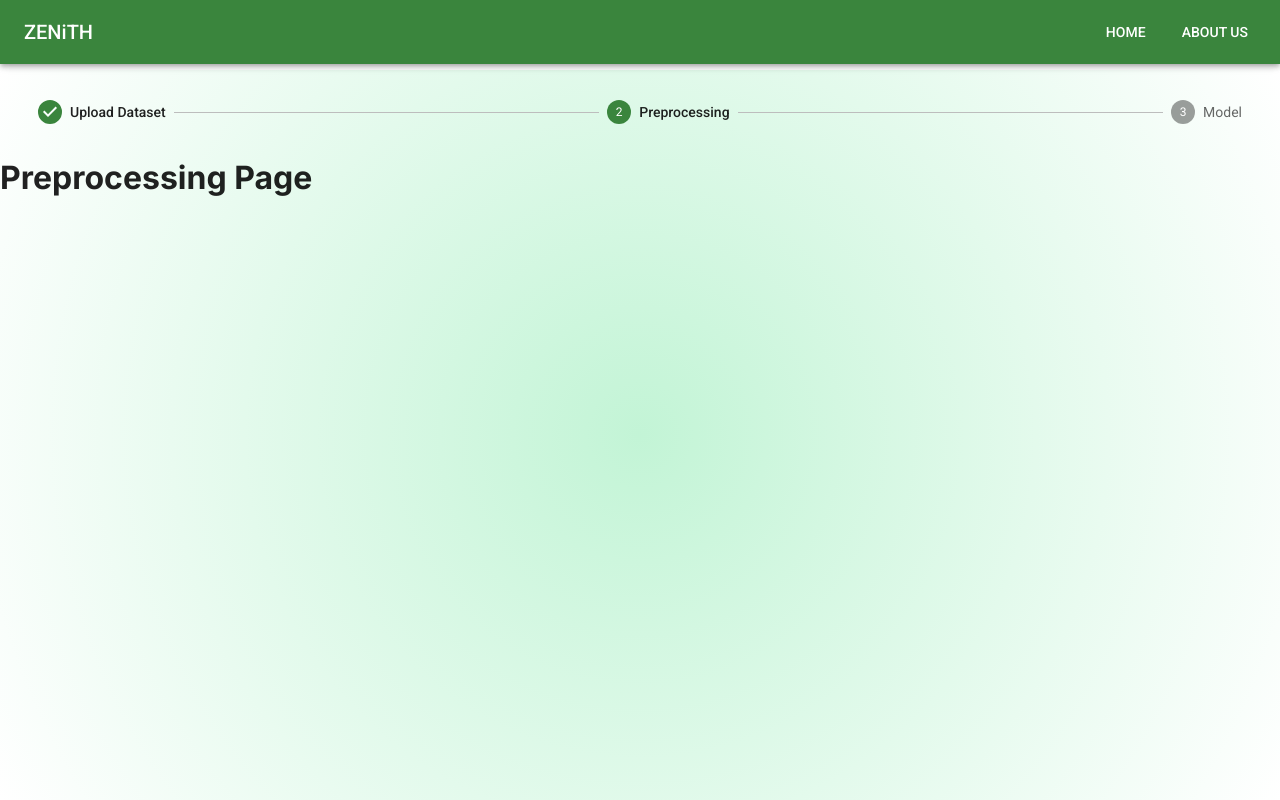
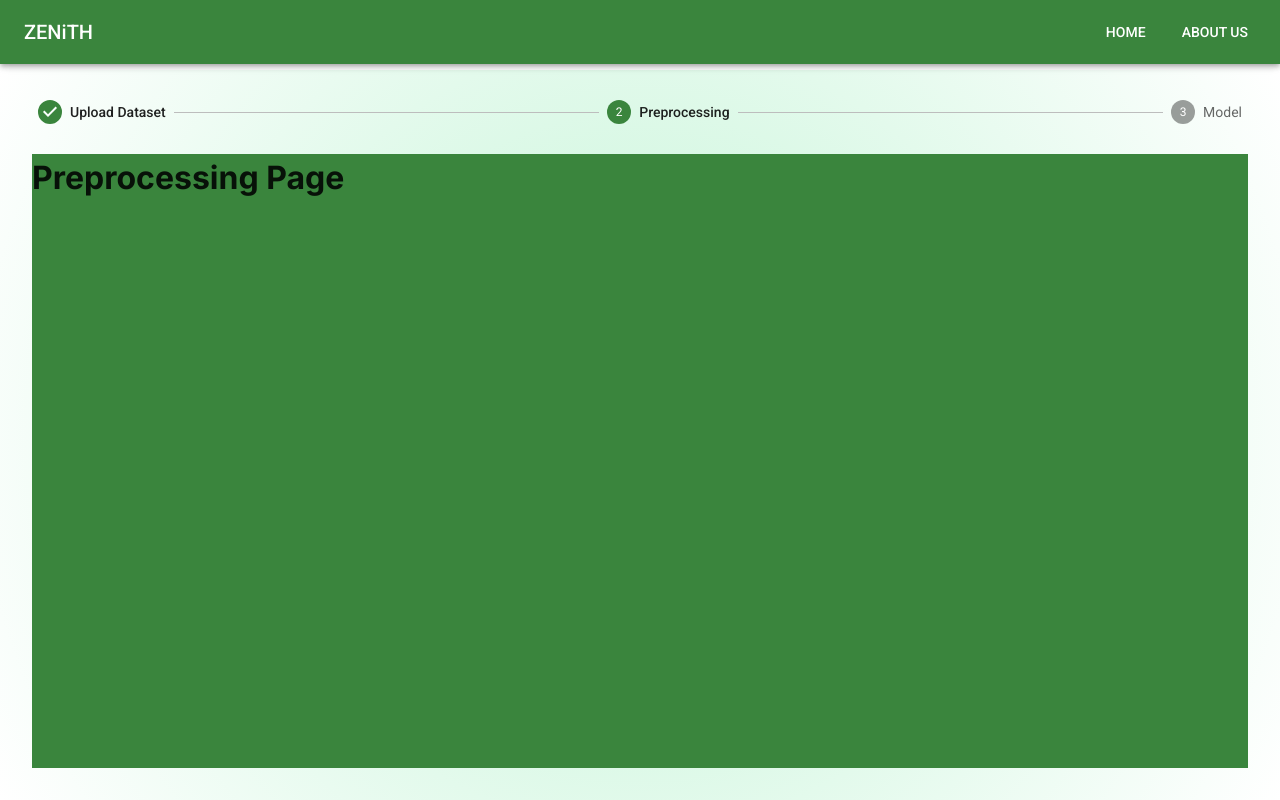
Before and after one commit to aniruddh622003/ZENITH-Sklearn-GUI, a Next.js app: page /flow/preprocess in a window 1280 px wide. Built offline with nearby package versions, Linux system fonts and the light colour scheme.

Commit message:
started working

```diff
--- a/src/app/flow/preprocess/page.jsx
+++ b/src/app/flow/preprocess/page.jsx
@@ -1,10 +1,18 @@
+import { Box } from "@mui/material";
 import React from "react";
 
 const Preprocess = () => {
   return (
-    <div>
+    <Box
+      sx={{
+        backgroundColor: "primary.main",
+        height: "100%",
+        m: 4,
+        mt: 0,
+      }}
+    >
       <h1>Preprocessing Page</h1>
-    </div>
+    </Box>
   );
 };
 
```
